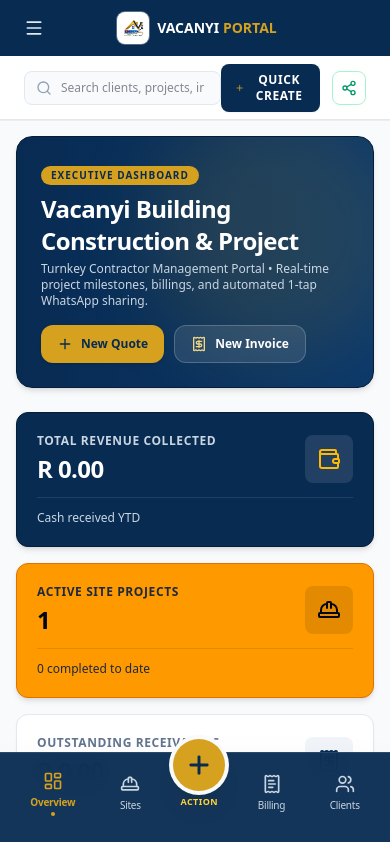
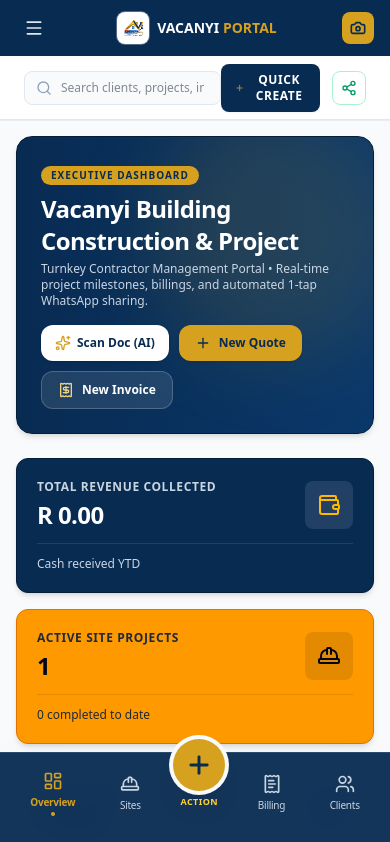
Before and after one commit to ThaboDigital/vacanyi-portal, a Next.js app: page / in a window 390 px wide. Shown: the top 842 px of the page. Built offline with nearby package versions, Linux system fonts and the light colour scheme; no server answers.

Commit message:
Add 1-tap Camera Scan button to sticky mobile header and dashboard action banner

```diff
--- a/app/dashboard/page.tsx
+++ b/app/dashboard/page.tsx
@@ -20,6 +20,7 @@ import {
   CheckCircle2,
   AlertTriangle,
   Building,
+  Sparkles,
 } from 'lucide-react';
 import { formatZAR, formatDate } from '@/lib/utils/formatters';
 import { DocumentViewerModal } from '@/components/documents/document-viewer-modal';
@@ -106,6 +107,13 @@ export default function DashboardPage() {
           </div>
 
           <div className="relative z-10 flex flex-wrap gap-2.5">
+            <Link
+              href="/scan"
+              className="flex items-center gap-1.5 px-3.5 py-2.5 rounded-xl bg-white text-[#082B52] hover:bg-slate-100 text-xs font-bold transition-all shadow-sm"
+            >
+              <Sparkles className="w-4 h-4 text-[#D5A11E]" />
+              <span>Scan Doc (AI)</span>
+            </Link>
             <Link
               href="/quotes/new"
               className="flex items-center gap-2 px-4 py-2.5 rounded-xl bg-[#D5A11E] hover:bg-[#B38615] text-[#082B52] text-xs font-bold transition-all shadow-sm"
--- a/components/layout/portal-shell.tsx
+++ b/components/layout/portal-shell.tsx
@@ -6,7 +6,8 @@ import { Topbar } from './topbar';
 import { MobileBottomNav } from './mobile-bottom-nav';
 import { MobileActionSheet } from './mobile-action-sheet';
 import { PWAInstallPrompt } from '@/components/pwa/pwa-install-prompt';
-import { Menu, X, ExternalLink } from 'lucide-react';
+import { Menu, X, ExternalLink, Camera } from 'lucide-react';
+import Link from 'next/link';
 import Image from 'next/image';
 
 export function PortalShell({ children }: { children: React.ReactNode }) {
@@ -47,6 +48,7 @@ export function PortalShell({ children }: { children: React.ReactNode }) {
           >
             {isMobileMenuOpen ? <X className="w-5 h-5" /> : <Menu className="w-5 h-5" />}
           </button>
+
           <div className="flex items-center gap-2">
             <div className="w-8 h-8 rounded-lg bg-white flex items-center justify-center p-1 shadow-xs ring-1 ring-white/30 shrink-0">
               <Image
@@ -62,7 +64,15 @@ export function PortalShell({ children }: { children: React.ReactNode }) {
               VACANYI <span className="text-[#D5A11E] font-extrabold">PORTAL</span>
             </span>
           </div>
-          <div className="w-8" />
+
+          <Link
+            href="/scan"
+            className="w-8 h-8 rounded-lg bg-[#D5A11E] hover:bg-[#B38615] text-[#082B52] flex items-center justify-center shadow-xs transition-transform active:scale-90"
+            title="Scan Document (AI)"
+            aria-label="Scan Document with Camera"
+          >
+            <Camera className="w-4 h-4 stroke-[2.5]" />
+          </Link>
         </div>
 
         <Topbar />
```
